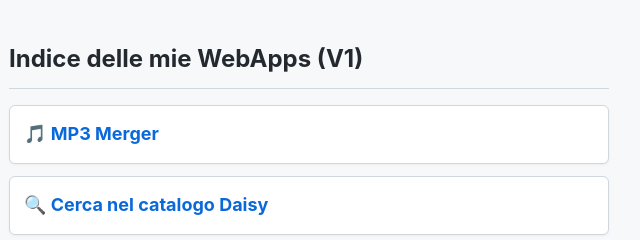
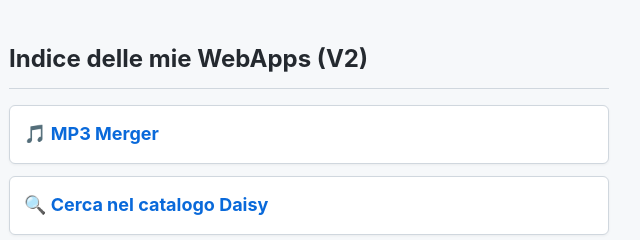
Before and after one commit to dirienzogio-source/WebApps, a plain HTML site: page index.html in a window 1280 px wide. Shown: the top 240 px of the page, 331-971 px from the left. Drawn offline with Linux system fonts and the light colour scheme.

Commit message:
Update index.html

```diff
--- a/index.html
+++ b/index.html
@@ -44,7 +44,7 @@
 </head>
 <body>
 
-    <h1>Indice delle mie WebApps (V1)</h1>
+    <h1>Indice delle mie WebApps (V2)</h1>
 
     <ul>
         <li><a href="UnisciMp3.V23.html" target="_blank" rel="noopener noreferrer">🎵 MP3 Merger</a></li>
```
